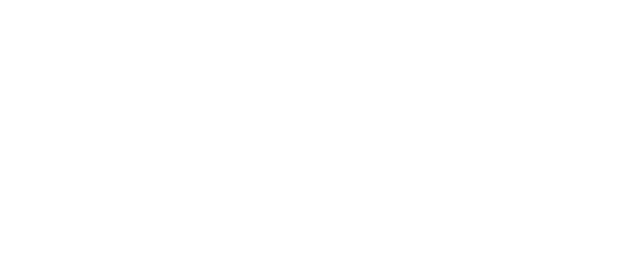
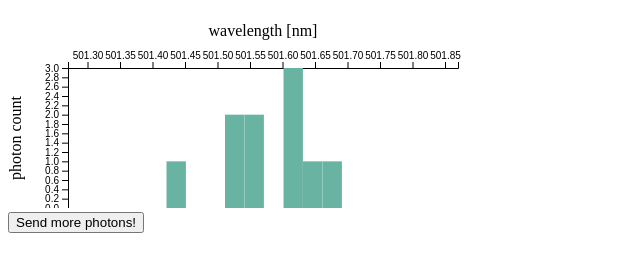
Before and after one commit to janvorac/natural_broadening, a website with bundled scripts: page src/index.html in a window 1280 px wide. Shown: the whole page, without its empty margins (0-640 px from the left). Built offline with nearby package versions, Linux system fonts and the light colour scheme.

Commit message:
adding photons works

```diff
--- a/src/index.html
+++ b/src/index.html
@@ -9,8 +9,10 @@
 </head>
 
 <body>
-  <div id="svg-container"></div>
+  <svg id="histogram-container" width="480" height="200"></svg><br>
+  <button type="button" id="add-photons">Send more photons!</button>
   <script src="index.ts"></script>
+
 </body>
 
 </html>
--- a/src/index.ts
+++ b/src/index.ts
@@ -1,17 +1,23 @@
 import Model from "./model"
-import {
-  histogram
-} from 'd3'
+import PlotMaker from "./plot"
 
 const lambda0 = 501.57 //nm - He 1P -> 1S
 const fwhm = 0.05
 
-const model = new Model(lambda0, fwhm, 1000);
+const model = new Model(lambda0, fwhm, 10, 20);
 
 
-const bins = model.calculateEquidistBins(lambda0, fwhm, 20)
-console.log(bins)
-const counts = model.AssignPhotonsToBins(model.photons, bins)
-console.log(counts)
+const plotMaker = new PlotMaker(model.counts, model.bins, "#histogram-container", 480, 200)
+
+document.getElementById("add-photons").addEventListener("click", addPhotonsClicked);
+function addPhotonsClicked() {
+  const numPhotons = 10
+  for (let i = 0; i < numPhotons; i++) {
+    const binIndex = model.addPhoton()
+    if (binIndex) {
+      plotMaker.addPhoton(binIndex)
+    }
+  }
+}
 //console.log(model.photons)
 //console.log(hist(model.photons))
--- a/src/model.ts
+++ b/src/model.ts
@@ -19,6 +19,8 @@ export default class Model {
     this.createPhotons();
     this.calculateEquidistBins(lambda0, linewidth, numBins)
     this.counts = new Array(this.bins.length - 1).fill(0);
+    this.bins = this.calculateEquidistBins(lambda0, linewidth, numBins)
+    this.counts = this.AssignPhotonsToBins(this.photons, this.bins)
   }
 
   /**
@@ -66,19 +68,31 @@ export default class Model {
     return this.bins
   }
 
+  protected findBin(value: number, bins: Array<number>) {
+    for (let leftBinEdgeIndex = 0; leftBinEdgeIndex < bins.length - 1; leftBinEdgeIndex++) {
+      if ((value >= bins[leftBinEdgeIndex]) && (value < bins[leftBinEdgeIndex + 1])) {
+        return leftBinEdgeIndex;
+      }
+    }
+    return null;
+  }
+
   public AssignPhotonsToBins(photons: Array<number>, bins: Array<number>) {
     const left = bins[0];
     const right = bins[bins.length - 1];
 
     for (let photon of photons) {
       if ((photon < left) || (photon > right)) { continue }
-      for (let leftBinEdgeIndex = 0; leftBinEdgeIndex < bins.length - 1; leftBinEdgeIndex++) {
-        if ((photon >= bins[leftBinEdgeIndex]) && (photon < bins[leftBinEdgeIndex + 1])) {
-          this.counts[leftBinEdgeIndex] += 1;
-          break;
-        }
+      const binIndex = this.findBin(photon, bins)
+      if (binIndex) {
+        this.counts[binIndex] += 1;
       }
     }
     return this.counts
   }
+
+  public addPhoton() {
+    const value = this.randomCauchy(this.lambda0, this.linewidth)
+    return this.findBin(value, this.bins)
+  }
 }
--- a/src/plot.ts
+++ b/src/plot.ts
@@ -1,7 +1,7 @@
 import {
   select,
   axisLeft,
-  axisBottom,
+  axisTop,
   Axis,
   scaleLinear,
   min,
@@ -20,6 +20,8 @@ export default class PlotMaker {
   protected yAxis: Axis<number>;
   protected xScale: any;
   protected yScale: any;
+  protected rectWidth: number;
+  protected data: Array<object>;
 
 
   public constructor(
@@ -30,9 +32,9 @@ export default class PlotMaker {
     totalHeight: number
   ) {
     this.margin = {
-      top: 10,
+      top: 60,
       right: 30,
-      bottom: 45,
+      bottom: 0,
       left: 60
     };
     this.container = select(containerID)
@@ -45,44 +47,80 @@ export default class PlotMaker {
         "transform",
         `translate(${this.margin["left"]}, ${this.margin["top"]})`
       )
-      .classed("plotGroup", true)
+      .classed("plotGroup", true);
+    this.createScales();
+    this.drawAxes();
+    this.calculateRectangleXs();
+    this.drawBars();
   }
 
   protected drawAxes(): void {
     this.xAxis = this.plotGroup.append("g")
-      .call(axisBottom(this.xScale))
-      .attr("transform", `translate(0,${this.height})`)
+      .call(axisTop(this.xScale))
+    //.attr("transform", `translate(0,${this.height})`)
 
     this.yAxis = this.plotGroup.append("g")
       .call(axisLeft(this.yScale))
+
+    this.plotGroup.append("text")
+      .attr("transform", "rotate(-90)")
+      .attr("y", 0 - this.margin["left"])
+      .attr("x", 0 - (this.height / 2))
+      .attr("dy", "0.8em")
+      .style("text-anchor", "middle")
+      .text("photon count");
+    this.container.append("text")
+      .attr("y", this.margin["top"] / 4)
+      .attr("x", (this.width / 2) + this.margin["left"])
+      .style("text-anchor", "middle")
+      .attr("dy", "0.8em")
+      .text("wavelength [nm]")
+
   }
 
   protected createScales() {
     this.yScale = scaleLinear()
       .range([this.height, 0])
-      .domain([min(this.binHeights), max(this.binHeights)]);
+      .domain([0, max(this.binHeights)]);
     this.xScale = scaleLinear()
       .range([0, this.width])
       .domain([min(this.binEdges), max(this.binEdges)])
   }
 
-  protected calculateRectangleXs(padding: number = 0.1) {
-    this.binHeights.length
+  protected calculateRectangleXs() {
+    this.rectWidth = this.width / this.binHeights.length
+    this.data = []
+    for (let i = 0; i < this.binHeights.length; i++) {
+      this.data.push({ 'height': this.binHeights[i], 'width': i * this.rectWidth })
+    }
   }
 
-  protected drawBars() {
-    svg.selectAll("rect")
-      .data(this.binHeights)
+  protected drawBars(padding: number = 0.1) {
+    this.plotGroup.selectAll("rect")
+      .data(this.data)
       .enter()
       .append("rect")
       .attr("x", 1)
-      .attr("transform", function(d) { return "translate(" + x(d.x0) + "," + y(d.length) + ")"; }))
-        .attr("height", function(d) { return height - y(d.length); })
+      .attr("transform", (d: object) => `translate(${d['width']}, 0)`)
+      .attr("y", (d: object) => this.yScale(d['height']))
+      .attr("width", this.rectWidth - padding)
+      .attr("height", (d: object) => this.height - this.yScale(d['height']))
       .style("fill", "#69b3a2")
   }
 
+  public addPhoton(binIndex: number) {
+    this.binHeights[binIndex] += 1
+    this.data[binIndex]['height'] += 1
+    this.redraw()
+  }
 
-
+  protected redraw() {
+    this.yScale.domain([0, max(this.binHeights)])
+    this.plotGroup.selectAll("rect")
+      .attr("y", (d: object) => this.yScale(d['height']))
+      .attr("height", (d: object) => this.height - this.yScale(d['height']))
+    this.yAxis.call(axisLeft(this.yScale))
+  }
 
 
 }
```
